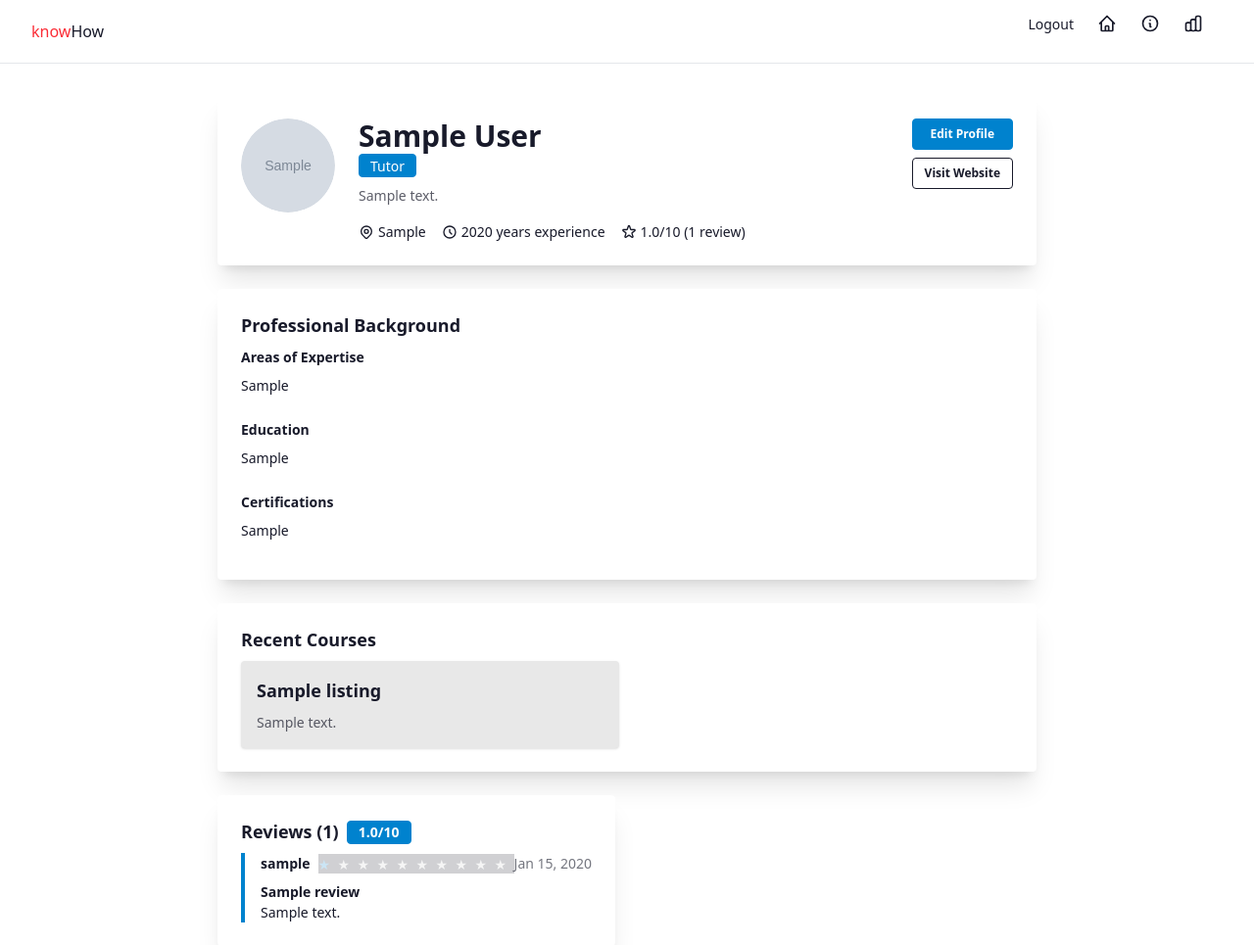
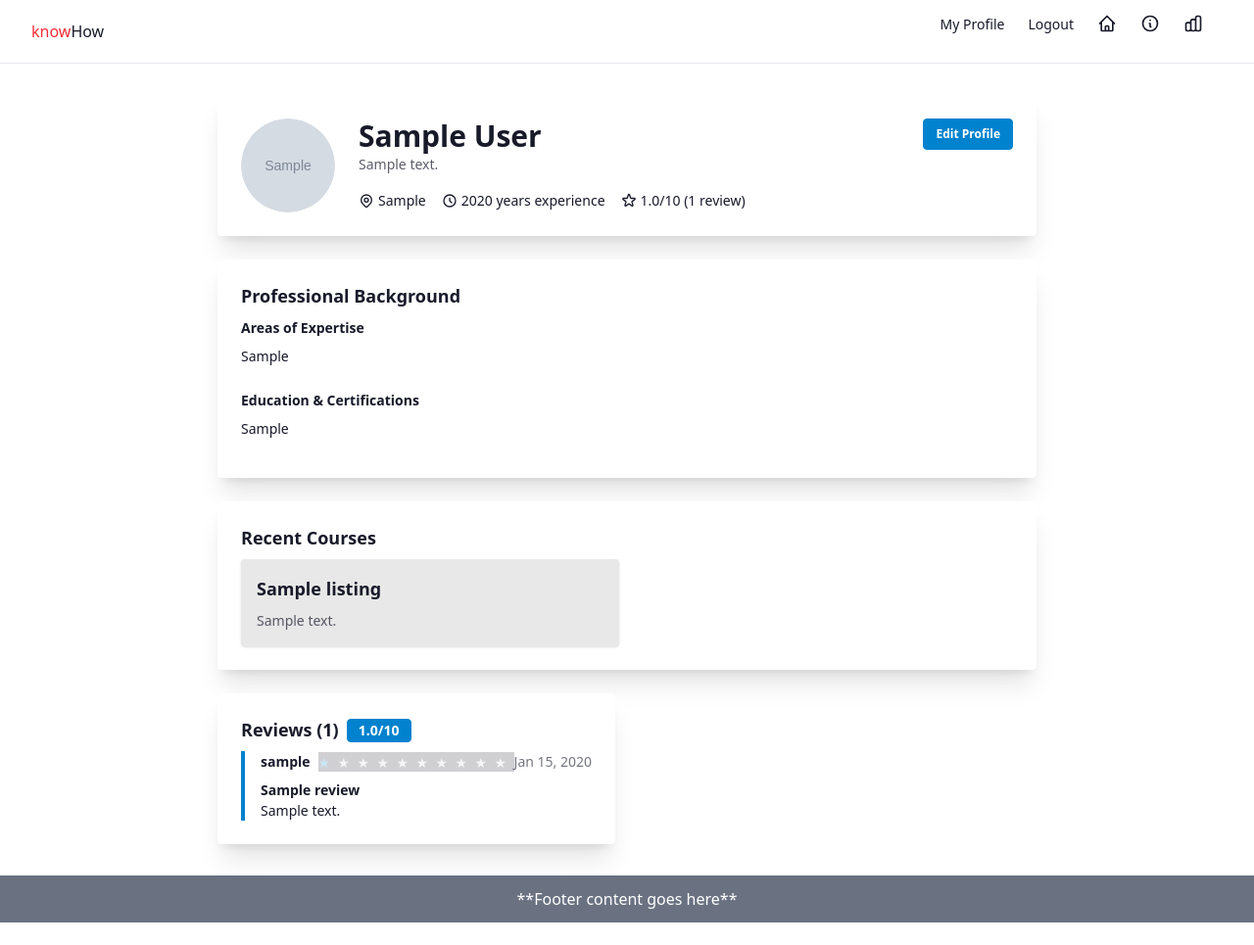
Before and after one commit to SandyWyper/Know-How, a Django app: a page that uses templates/base.html in a window 1280 px wide. Shown: the top 965 px of the page at 98% size. After the commit the page ends 942 px from the top, so only its background shows below. Run offline with Django 4.2, Linux system fonts and the light colour scheme; a user stored in the database is signed in; tables that the repository leaves empty hold one stand-in row (values such as "Sample post"); grey boxes marked "Sample" are stand-in pictures; style sheets or scripts are compiled from the project's sources; some libraries are stand-ins or nearby versions.

Commit message:
remove some fields from the profile model

```diff
--- a/profiles/models.py
+++ b/profiles/models.py
@@ -10,8 +10,6 @@ class UserProfile(models.Model):
     # Profile information
     bio = models.TextField(max_length=500, blank=True, help_text="Tell others about yourself")
     location = models.CharField(max_length=100, blank=True)
-    website = models.URLField(blank=True)
-    phone_number = models.CharField(max_length=15, blank=True)
 
     # Profile image
     profile_image = models.FileField(
@@ -21,16 +19,10 @@ class UserProfile(models.Model):
         help_text="Upload a profile picture"
     )
 
-    # Professional information (since this seems to be a tutoring platform)
+    # Professional information
     expertise_areas = models.TextField(blank=True, help_text="Areas of expertise (comma-separated)")
     years_experience = models.PositiveIntegerField(null=True, blank=True)
-    education = models.TextField(blank=True)
-    certifications = models.TextField(blank=True)
-
-    # Settings
-    is_tutor = models.BooleanField(default=False, help_text="Can this user create listings?")
-    show_email_publicly = models.BooleanField(default=False)
-    allow_reviews = models.BooleanField(default=True)
+    education_and_certifications = models.TextField(blank=True, help_text="Education background and certifications")
 
     # Timestamps
     created_on = models.DateTimeField(auto_now_add=True)
--- a/profiles/templates/profile.html
+++ b/profiles/templates/profile.html
@@ -22,7 +22,6 @@
                     <!-- Profile Info -->
                     <div class="flex-1">
                         <h1 class="text-3xl font-bold">{{ profile_user.get_full_name|default:profile_user.username }}</h1>
-                        {% if profile_user.profile.is_tutor %}<div class="badge badge-primary mb-2">Tutor</div>{% endif %}
                         {% if profile_user.profile.bio %}<p class="text-base-content/70 mb-4">{{ profile_user.profile.bio }}</p>{% endif %}
                         <div class="flex flex-wrap gap-4">
                             {% if profile_user.profile.location %}
@@ -71,17 +70,12 @@
                             <a href="{% url 'profiles:profile_edit' username=profile_user.username %}"
                                class="btn btn-primary btn-sm">Edit Profile</a>
                         {% endif %}
-                        {% if profile_user.profile.website %}
-                            <a href="{{ profile_user.profile.website }}"
-                               target="_blank"
-                               class="btn btn-outline btn-sm">Visit Website</a>
-                        {% endif %}
                     </div>
                 </div>
             </div>
         </div>
         <!-- Professional Info -->
-        {% if profile_user.profile.expertise_areas or profile_user.profile.education or profile_user.profile.certifications %}
+        {% if profile_user.profile.expertise_areas or profile_user.profile.education_and_certifications %}
             <div class="card bg-base-100 mb-6 shadow-xl">
                 <div class="card-body">
                     <h2 class="card-title">Professional Background</h2>
@@ -91,16 +85,10 @@
                             <p>{{ profile_user.profile.expertise_areas }}</p>
                         </div>
                     {% endif %}
-                    {% if profile_user.profile.education %}
+                    {% if profile_user.profile.education_and_certifications %}
                         <div class="mb-4">
-                            <h3 class="mb-2 font-semibold">Education</h3>
-                            <p>{{ profile_user.profile.education }}</p>
-                        </div>
-                    {% endif %}
-                    {% if profile_user.profile.certifications %}
-                        <div class="mb-4">
-                            <h3 class="mb-2 font-semibold">Certifications</h3>
-                            <p>{{ profile_user.profile.certifications }}</p>
+                            <h3 class="mb-2 font-semibold">Education & Certifications</h3>
+                            <p>{{ profile_user.profile.education_and_certifications }}</p>
                         </div>
                     {% endif %}
                 </div>
--- a/templates/base.html
+++ b/templates/base.html
@@ -1,117 +1,83 @@
-{% load static %} {% url 'home' as home_url %} {% load static tailwind_tags %}
+{% load static %}
+{% url 'home' as home_url %}
+{% load static tailwind_tags %}
 {% url 'account_login' as login_url %} {% url 'account_signup' as signup_url %}
 {% url 'account_logout' as logout_url %}
-
 <!DOCTYPE html>
 <html class="h-full" lang="en">
   <head>
     <title>Know How</title>
     <meta name="viewport" content="width=device-width, initial-scale=1" />
-
     <!-- Google Fonts CSS -->
     <link rel="preconnect" href="https://fonts.gstatic.com" />
-
     <!-- Tailwind CSS -->
     {% tailwind_css %}
-
     <!-- Custom CSS -->
     <link rel="stylesheet" href="{% static 'css/style.css' %}" />
-
     <!-- Custom JS -->
     <script src="{% static 'js/index.js' %}"></script>
   </head>
-
   <body class="flex flex-col h-full">
     <!-- Navigation -->
     <nav class="border-b border-gray-200">
       <div class="max-w-7xl sm:px-6 lg:px-8 px-4 mx-auto">
         <div class="flex justify-between h-16">
           <div class="flex items-center">
-            <a class="" href="{{ home_url }}"
-              ><span class=""
-                ><span class="text-red-500">know</span>How</span
-              ></a
-            >
+            <a class="" href="{{ home_url }}"><span class=""><span class="text-red-500">know</span>How</span></a>
           </div>
           <ul class="menu menu-horizontal">
             {% if user.is_authenticated %}
               <li class="nav-item">
-              <a
-                class="nav-link {% if request.path == logout_url %}active{% endif %}"
+                <a class="nav-link"
+                   href="{% url 'profiles:profile' username=user.username %}">My Profile</a>
+              </li>
+              <li class="nav-item">
+                <a class="nav-link {% if request.path == logout_url %}active{% endif %}"
                    aria-current="page"
-                href="{% url 'account_logout' %}"
-                >Logout</a
-              >
+                   href="{% url 'account_logout' %}">Logout</a>
               </li>
             {% else %}
               <li class="nav-item">
-              <a
-                class="nav-link {% if request.path == signup_url %}active{% endif %}"
+                <a class="nav-link {% if request.path == signup_url %}active{% endif %}"
                    aria-current="page"
-                href="{% url 'account_signup' %}"
-                >Register</a
-              >
+                   href="{% url 'account_signup' %}">Register</a>
               </li>
               <li class="nav-item">
-              <a
-                class="nav-link {% if request.path == login_url %}active{% endif %}"
+                <a class="nav-link {% if request.path == login_url %}active{% endif %}"
                    aria-current="page"
-                href="{% url 'account_login' %}"
-                >Login</a
-              >
+                   href="{% url 'account_login' %}">Login</a>
               </li>
             {% endif %}
             <li>
               <a>
-                <svg
-                  xmlns="http://www.w3.org/2000/svg"
+                <svg xmlns="http://www.w3.org/2000/svg"
                      class="w-5 h-5"
                      fill="none"
                      viewBox="0 0 24 24"
-                  stroke="currentColor"
-                >
-                  <path
-                    stroke-linecap="round"
-                    stroke-linejoin="round"
-                    stroke-width="2"
-                    d="M3 12l2-2m0 0l7-7 7 7M5 10v10a1 1 0 001 1h3m10-11l2 2m-2-2v10a1 1 0 01-1 1h-3m-6 0a1 1 0 001-1v-4a1 1 0 011-1h2a1 1 0 011 1v4a1 1 0 001 1m-6 0h6"
-                  />
+                     stroke="currentColor">
+                  <path stroke-linecap="round" stroke-linejoin="round" stroke-width="2" d="M3 12l2-2m0 0l7-7 7 7M5 10v10a1 1 0 001 1h3m10-11l2 2m-2-2v10a1 1 0 01-1 1h-3m-6 0a1 1 0 001-1v-4a1 1 0 011-1h2a1 1 0 011 1v4a1 1 0 001 1m-6 0h6" />
                 </svg>
               </a>
             </li>
             <li>
               <a>
-                <svg
-                  xmlns="http://www.w3.org/2000/svg"
+                <svg xmlns="http://www.w3.org/2000/svg"
                      class="w-5 h-5"
                      fill="none"
                      viewBox="0 0 24 24"
-                  stroke="currentColor"
-                >
-                  <path
-                    stroke-linecap="round"
-                    stroke-linejoin="round"
-                    stroke-width="2"
-                    d="M13 16h-1v-4h-1m1-4h.01M21 12a9 9 0 11-18 0 9 9 0 0118 0z"
-                  />
+                     stroke="currentColor">
+                  <path stroke-linecap="round" stroke-linejoin="round" stroke-width="2" d="M13 16h-1v-4h-1m1-4h.01M21 12a9 9 0 11-18 0 9 9 0 0118 0z" />
                 </svg>
               </a>
             </li>
             <li>
               <a>
-                <svg
-                  xmlns="http://www.w3.org/2000/svg"
+                <svg xmlns="http://www.w3.org/2000/svg"
                      class="w-5 h-5"
                      fill="none"
                      viewBox="0 0 24 24"
-                  stroke="currentColor"
-                >
-                  <path
-                    stroke-linecap="round"
-                    stroke-linejoin="round"
-                    stroke-width="2"
-                    d="M9 19v-6a2 2 0 00-2-2H5a2 2 0 00-2 2v6a2 2 0 002 2h2a2 2 0 002-2zm0 0V9a2 2 0 012-2h2a2 2 0 012 2v10m-6 0a2 2 0 002 2h2a2 2 0 002-2m0 0V5a2 2 0 012-2h2a2 2 0 012 2v14a2 2 0 01-2 2h-2a2 2 0 01-2-2z"
-                  />
+                     stroke="currentColor">
+                  <path stroke-linecap="round" stroke-linejoin="round" stroke-width="2" d="M9 19v-6a2 2 0 00-2-2H5a2 2 0 00-2 2v6a2 2 0 002 2h2a2 2 0 002-2zm0 0V9a2 2 0 012-2h2a2 2 0 012 2v10m-6 0a2 2 0 002 2h2a2 2 0 002-2m0 0V5a2 2 0 012-2h2a2 2 0 012 2v14a2 2 0 01-2 2h-2a2 2 0 01-2-2z" />
                 </svg>
               </a>
             </li>
@@ -119,13 +85,11 @@
         </div>
       </div>
     </nav>
-
     <main class="max-w-7xl sm:px-6 lg:px-8 flex-grow px-4 mx-auto">
       {% block content %}
         <!-- Content Goes here -->
       {% endblock content %}
     </main>
-
     <!-- Footer -->
     <footer class="py-3 mt-auto bg-gray-500">
       <p class="m-0 text-center text-white">**Footer content goes here**</p>
```
Also changed, not shown: profiles/forms.py (+4 -17 lines), media/profile_pics/sora_avatar_square_small.png (added), profiles/migrations/0003_remove_userprofile_allow_reviews_and_more.py (added). Lines whose indentation alone changed are shown as unchanged.
